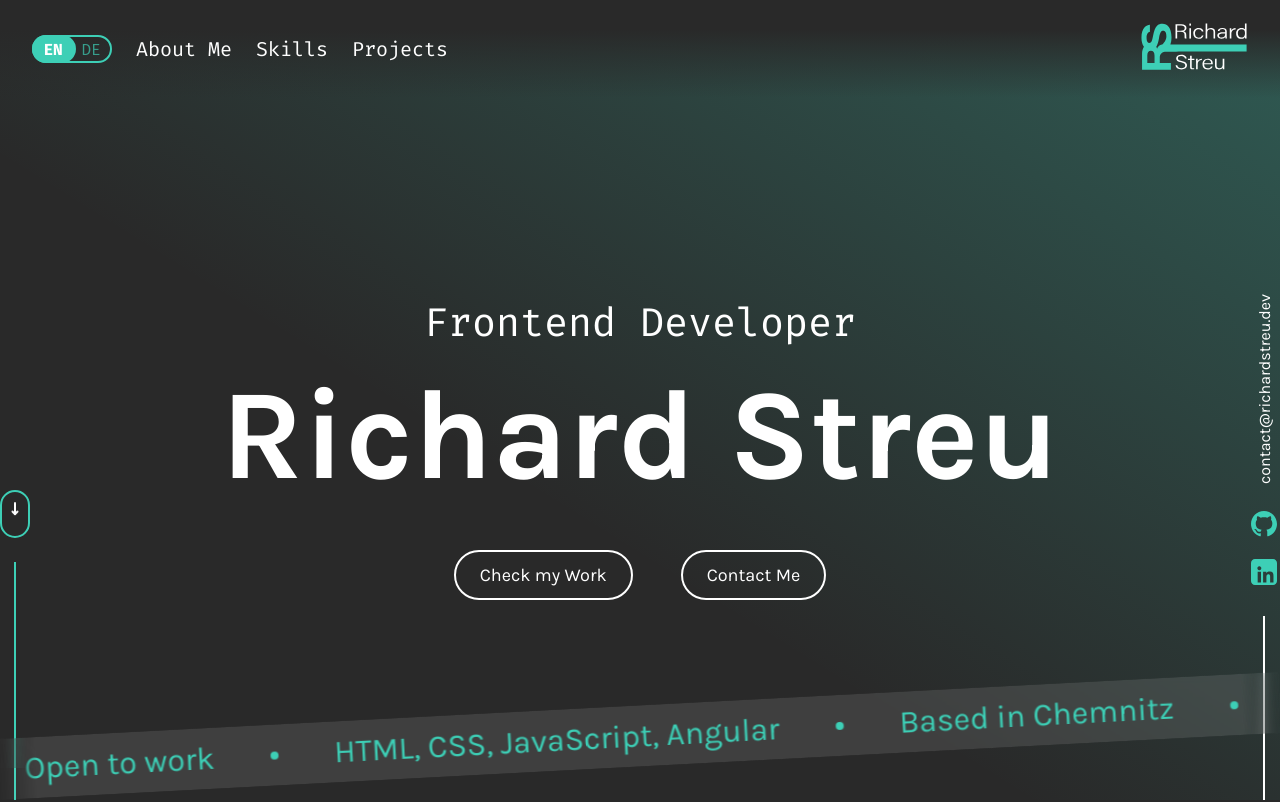
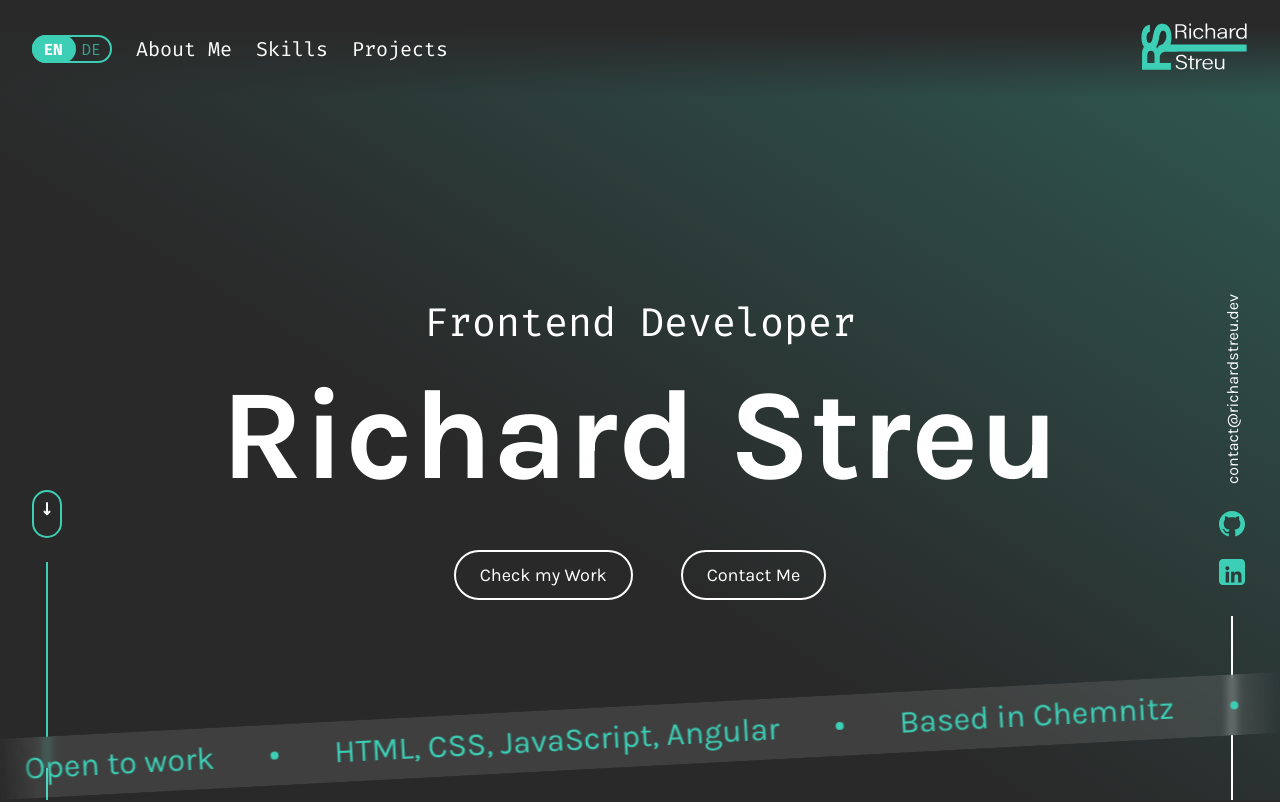
Before and after one commit to RichardStreu/portfolioAngular, an Angular app: page / in a window 1280 px wide. Shown: the top 802 px of the page. Built offline with nearby package versions, Linux system fonts and the light colour scheme.

Commit message:
fix: adjust positioning of arrows in hero component for better alignment

```diff
--- a/src/app/landing-page/sections/a-hero/a-hero.component.scss
+++ b/src/app/landing-page/sections/a-hero/a-hero.component.scss
@@ -19,13 +19,13 @@
 
     .arrowLeft {
       position: absolute;
-      left: 0;
+      left: 2rem;
       bottom: 0;
     }
 
     .arrowRight {
       position: absolute;
-      right: 0;
+      right: 2rem;
       bottom: 0;
     }
 
```
